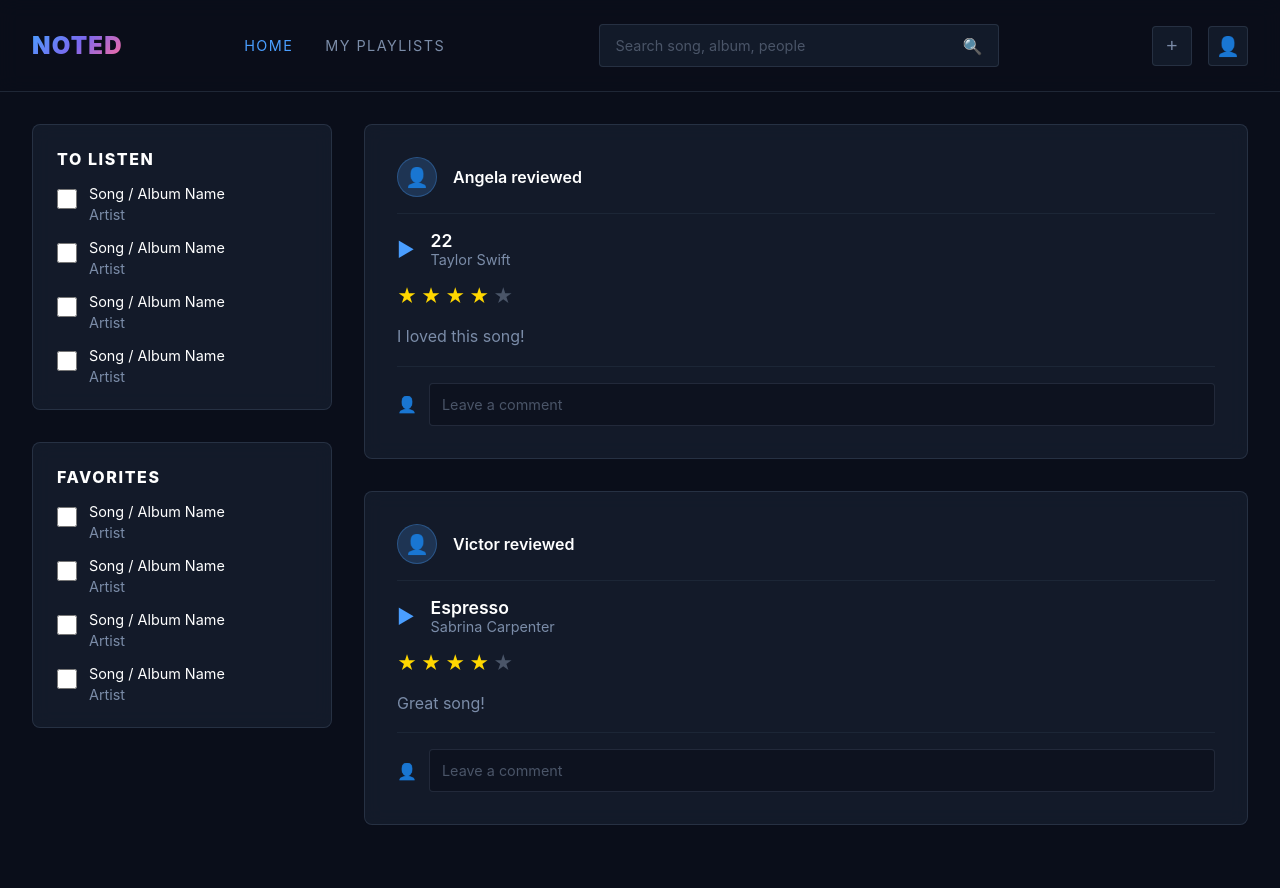
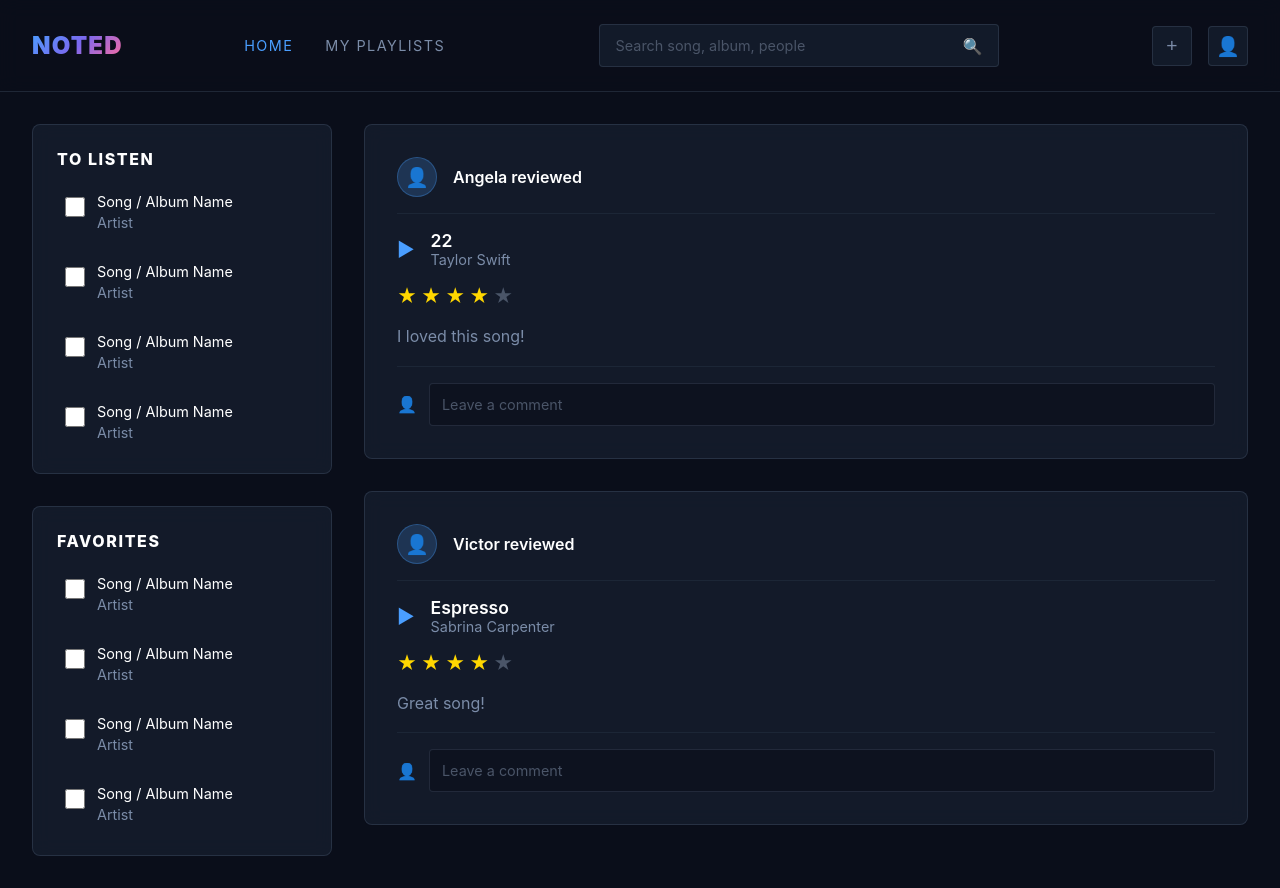
Before and after one commit to oliviarmunoz/noted_frontend, a Vue app: page / in a window 1280 px wide. Before the commit the page ends 857 px from the top, so only its background shows below. Built offline with nearby package versions, Linux system fonts and the light colour scheme.

Commit message:
added connections to song details page

```diff
--- a/src/pages/Home.vue
+++ b/src/pages/Home.vue
@@ -6,8 +6,8 @@
         <div class="sidebar-section">
           <h2 class="sidebar-title">TO LISTEN</h2>
           <ul class="song-list">
-            <li class="song-item" v-for="i in 4" :key="i">
-              <input type="checkbox" class="checkbox" />
+            <li class="song-item" v-for="i in 4" :key="i" @click="$router.push(`/song/${i}`)" style="cursor: pointer;">
+              <input type="checkbox" class="checkbox" @click.stop />
               <div class="song-info">
                 <div class="song-name">Song / Album Name</div>
                 <div class="song-artist">Artist</div>
@@ -19,8 +19,8 @@
         <div class="sidebar-section">
           <h2 class="sidebar-title">FAVORITES</h2>
           <ul class="song-list">
-            <li class="song-item" v-for="i in 4" :key="i">
-              <input type="checkbox" class="checkbox" />
+            <li class="song-item" v-for="i in 4" :key="i" @click="$router.push(`/song/${i + 10}`)" style="cursor: pointer;">
+              <input type="checkbox" class="checkbox" @click.stop />
               <div class="song-info">
                 <div class="song-name">Song / Album Name</div>
                 <div class="song-artist">Artist</div>
@@ -39,7 +39,7 @@
               <span class="reviewer-name">{{ review.reviewer }} reviewed</span>
             </div>
           </div>
-          <div class="song-details">
+          <div class="song-details" @click="$router.push(`/song/${review.songId}`)" style="cursor: pointer;">
             <span class="play-icon">▶</span>
             <div class="song-text">
               <div class="song-title">{{ review.song }}</div>
@@ -84,6 +84,7 @@ export default {
           artist: "Taylor Swift",
           rating: 4,
           comment: "I loved this song!",
+          songId: 1,
         },
         {
           id: 2,
@@ -92,6 +93,7 @@ export default {
           artist: "Sabrina Carpenter",
           rating: 4,
           comment: "Great song!",
+          songId: 2,
         },
       ],
     };
@@ -151,6 +153,13 @@ export default {
   display: flex;
   align-items: flex-start;
   gap: 0.75rem;
+  padding: 0.5rem;
+  border-radius: 4px;
+  transition: background-color 0.2s ease;
+}
+
+.song-item:hover {
+  background-color: rgba(74, 158, 255, 0.1);
 }
 
 .checkbox {
@@ -221,6 +230,11 @@ export default {
   align-items: center;
   gap: 1rem;
   margin-bottom: 1rem;
+  transition: opacity 0.2s ease;
+}
+
+.song-details:hover {
+  opacity: 0.8;
 }
 
 .play-icon {
```
